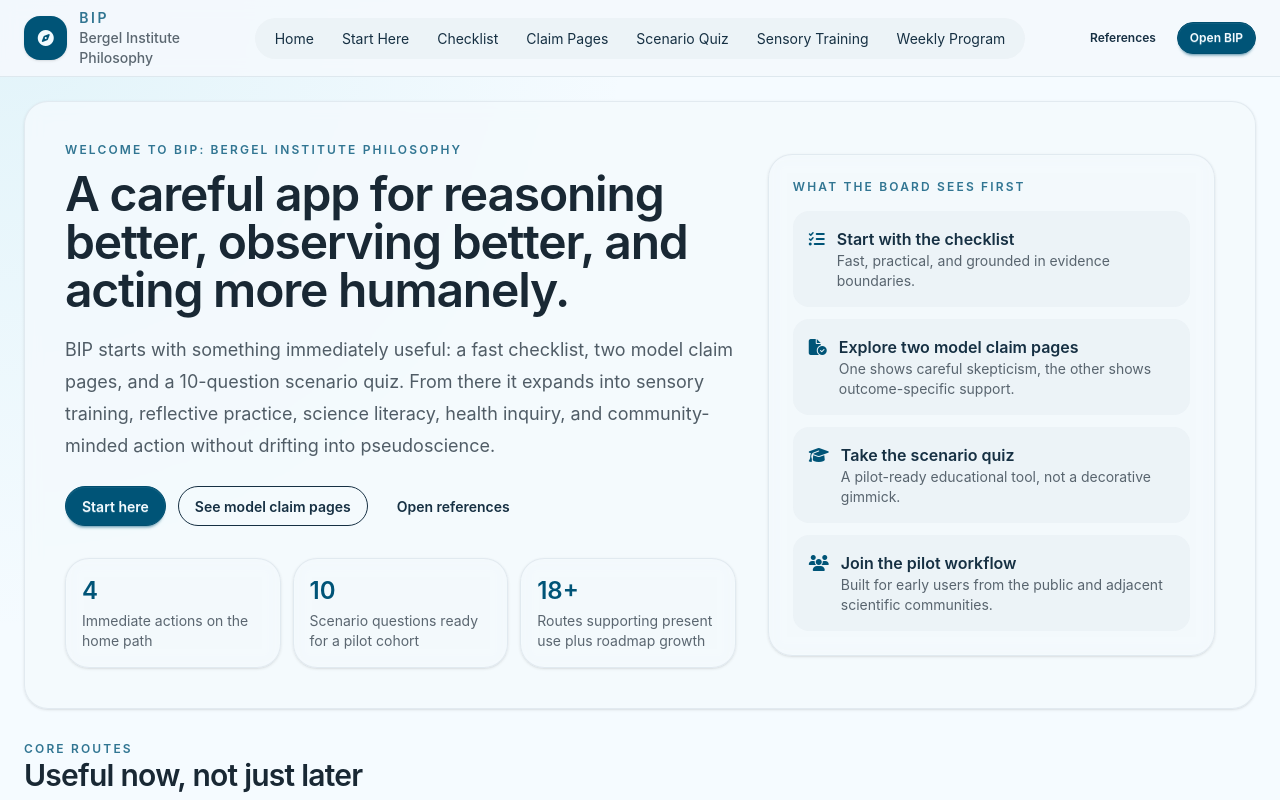
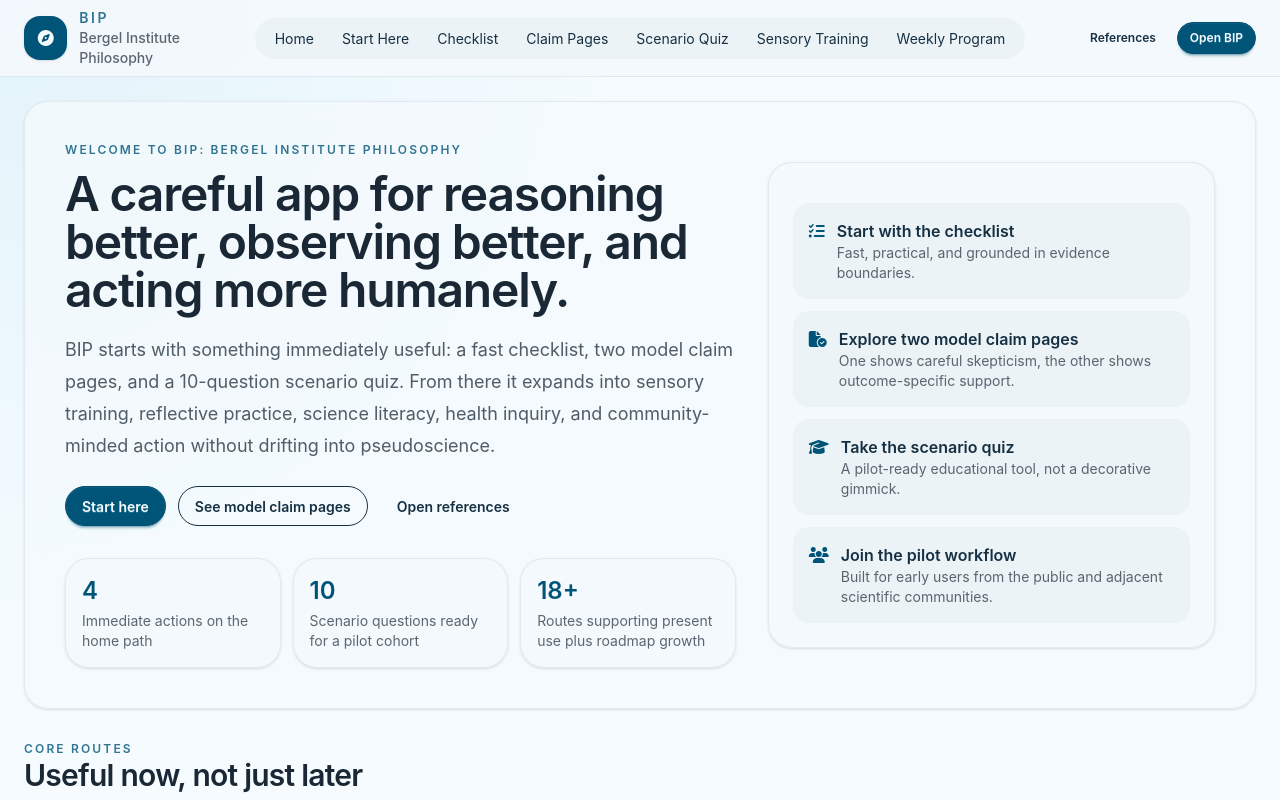
Before and after one commit to yashineonline/bip, a Vue app: page / in a window 1280 px wide. Shown: the top 800 px of the page. Built offline with nearby package versions, Linux system fonts and the light colour scheme; a small style sheet from the web is missing.

Commit message:
Remove kicker text from HomePage.vue
Removed the kicker text from the HomePage component.

```diff
--- a/src/pages/HomePage.vue
+++ b/src/pages/HomePage.vue
@@ -34,7 +34,6 @@
           </div>
         </div>
         <div class="card-soft p-5 md:p-6">
-          <div class="kicker">What the board sees first</div>
           <div class="mt-4 space-y-3">
             <div class="flex items-start gap-3 rounded-2xl bg-base-200/70 p-4">
               <i class="fa-solid fa-list-check mt-1 text-primary"></i>
```
